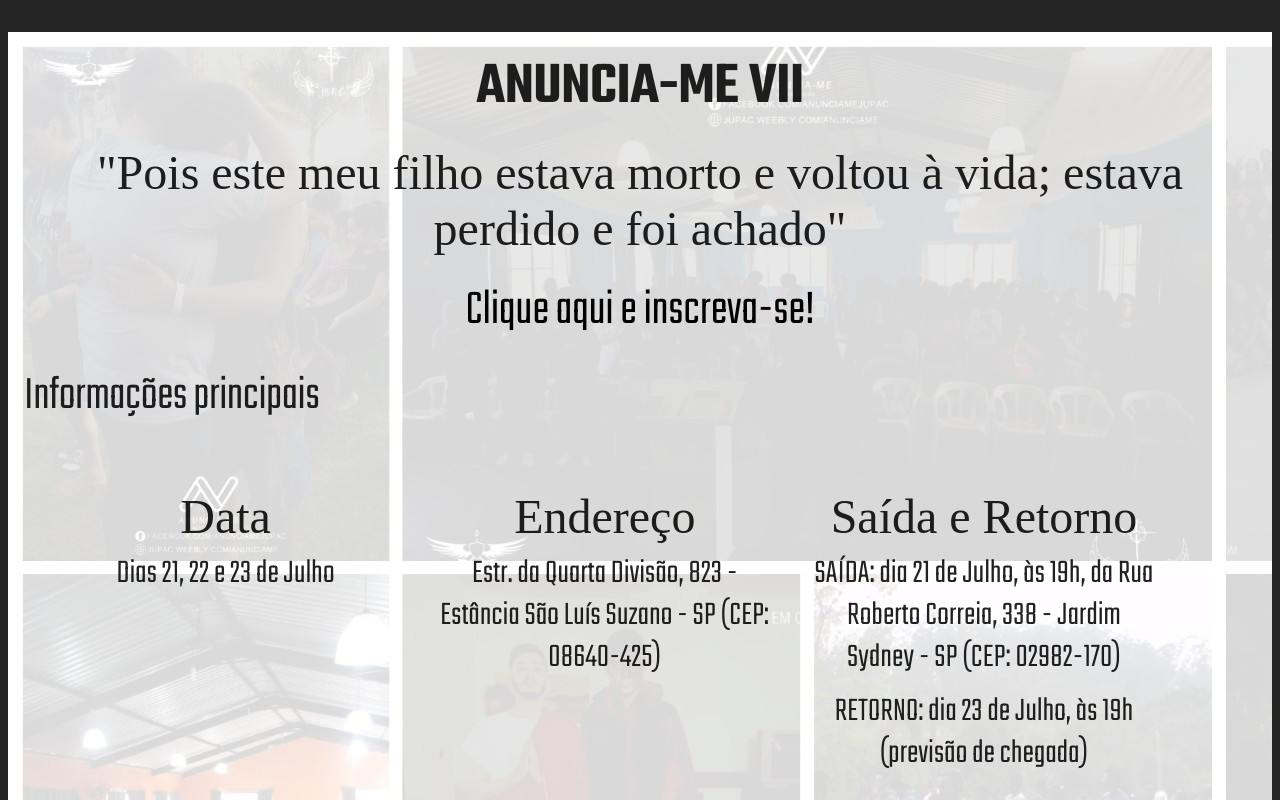
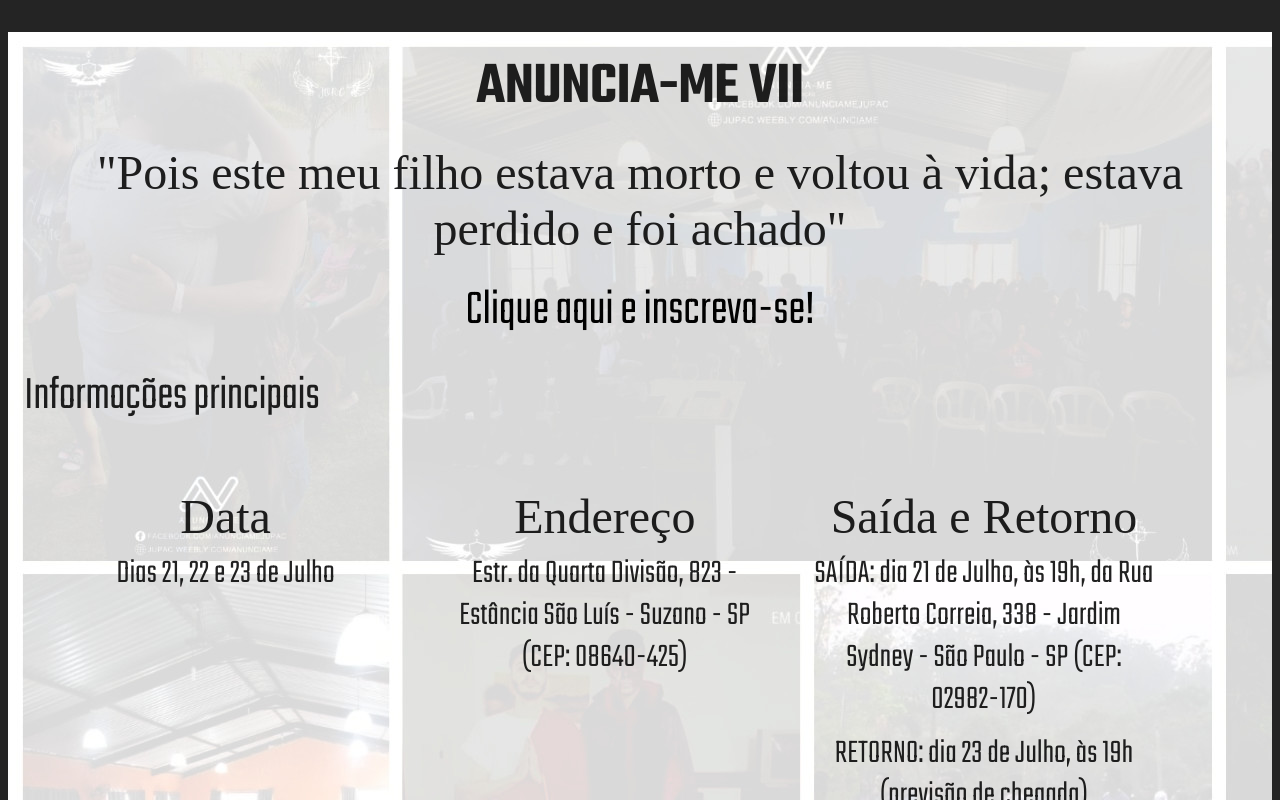
Before and after one commit to LuizSilva2714/anunciame, a React (Vite) app: page / in a window 1280 px wide. Shown: the top 800 px of the page. Built offline with nearby package versions, Linux system fonts and the light colour scheme; a web font is replaced by a local one.

Commit message:
Mais alguns ajustes textuais

```diff
--- a/src/components/MainSection.tsx
+++ b/src/components/MainSection.tsx
@@ -23,7 +23,7 @@ function MainSection() {
                     Endereço
                 </Typography>
                 <Typography variant="h4" gutterBottom align="center" mt={1} fontFamily={'Teko, sans-serif'} fontWeight={'light'}>
-                Estr. da Quarta Divisão, 823 - Estância São Luís Suzano - SP (CEP: 08640-425)
+                Estr. da Quarta Divisão, 823 - Estância São Luís - Suzano - SP (CEP: 08640-425)
                 </Typography>
             </Grid>
             <Grid item xl={3} lg={4} md={6} sm={12}>
@@ -31,7 +31,7 @@ function MainSection() {
                     Saída e Retorno
                 </Typography>
                 <Typography variant="h4" gutterBottom align="center" mt={1} fontFamily={'Teko, sans-serif'} fontWeight={'light'}>
-                SAÍDA: dia 21 de Julho, às 19h, da Rua Roberto Correia, 338 - Jardim Sydney - SP (CEP: 02982-170)
+                SAÍDA: dia 21 de Julho, às 19h, da Rua Roberto Correia, 338 - Jardim Sydney - São Paulo - SP (CEP: 02982-170)
                 </Typography>
                 <Typography variant="h4" gutterBottom align="center" mt={1} fontFamily={'Teko, sans-serif'} fontWeight={'light'}>
                 RETORNO: dia 23 de Julho, às 19h (previsão de chegada)
```
